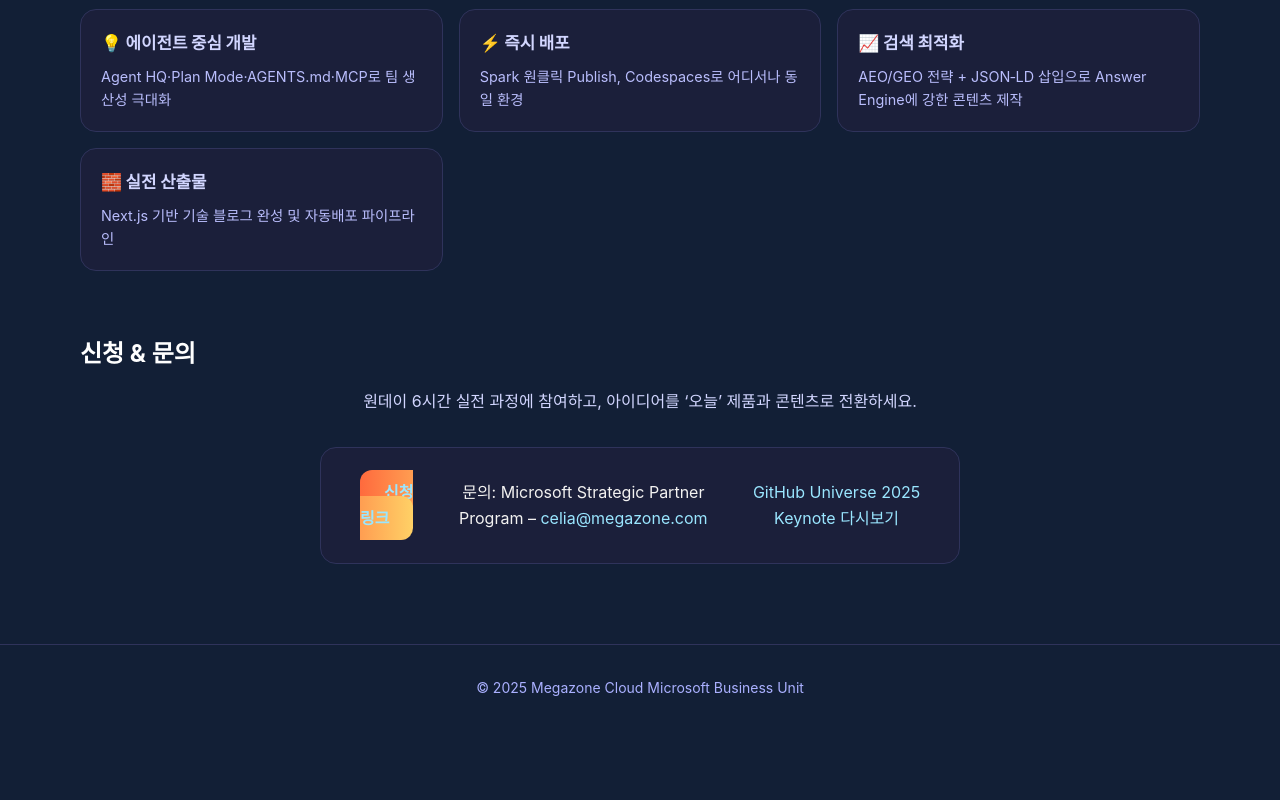
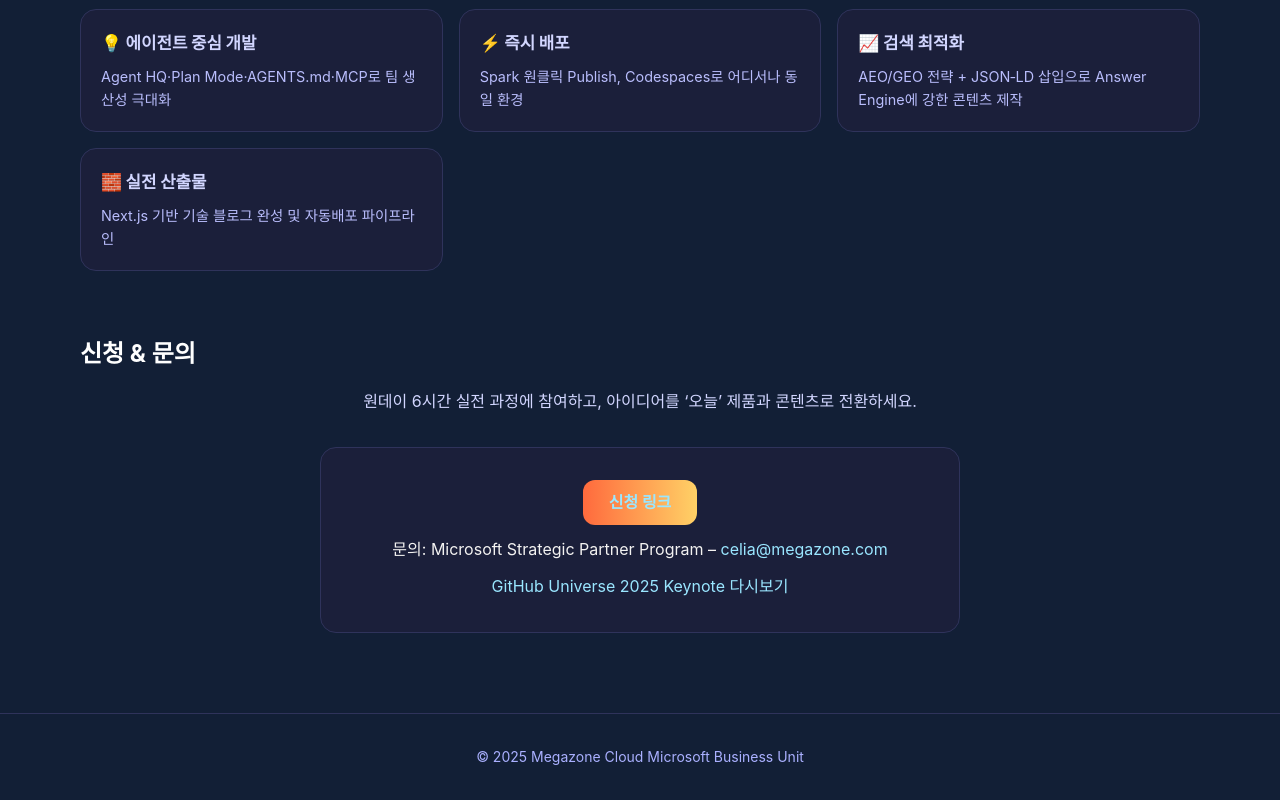
Before and after one commit to wietraum0301/megazonemsusmc, a website: page vibecoding112027.html in a window 1280 px wide. Shown: the part 2006-2806 px from the top of the page. Before the commit the page ends 2738 px from the top, so only its background shows below. Drawn offline with Linux system fonts and the light colour scheme.

Commit message:
Update vibecoding112027.html

```diff
--- a/vibecoding112027.html
+++ b/vibecoding112027.html
@@ -69,9 +69,11 @@
         .apply-section { margin-bottom: 5rem; }
         .apply-content { max-width: 640px; margin: 0 auto; text-align: center; }
         .apply-intro { color: #d2d6ff; margin-bottom: 2rem; }
-        .contact-box { display:flex; padding: 2rem; border-radius: 16px; border: 1px solid #2f335b; background: #1b1f3a; gap: .75rem;   }
+        .contact-box { display:flex; flex-direction: column;  align-items: center; padding: 2rem; border-radius: 16px; border: 1px solid #2f335b; background: #1b1f3a; gap: .75rem;   }
+        .contact-box p {margin: 0;}
         .contact-box a { color: #9ae6ff; text-decoration: none; }
-        .contact-box a:hover { text-decoration: underline; }
+        .contact-box a:hover { text-decoration: underline; overflow-wrap: anywhere;  }
+        .contact-box .btn-primary{  display: inline-block;  line-height: 1;           /* 캡슐 버튼 높이 안정화 */  padding: .9rem 1.6rem;}
 
         /* Misc */
         .key-points { margin-bottom: 4rem; }
```
